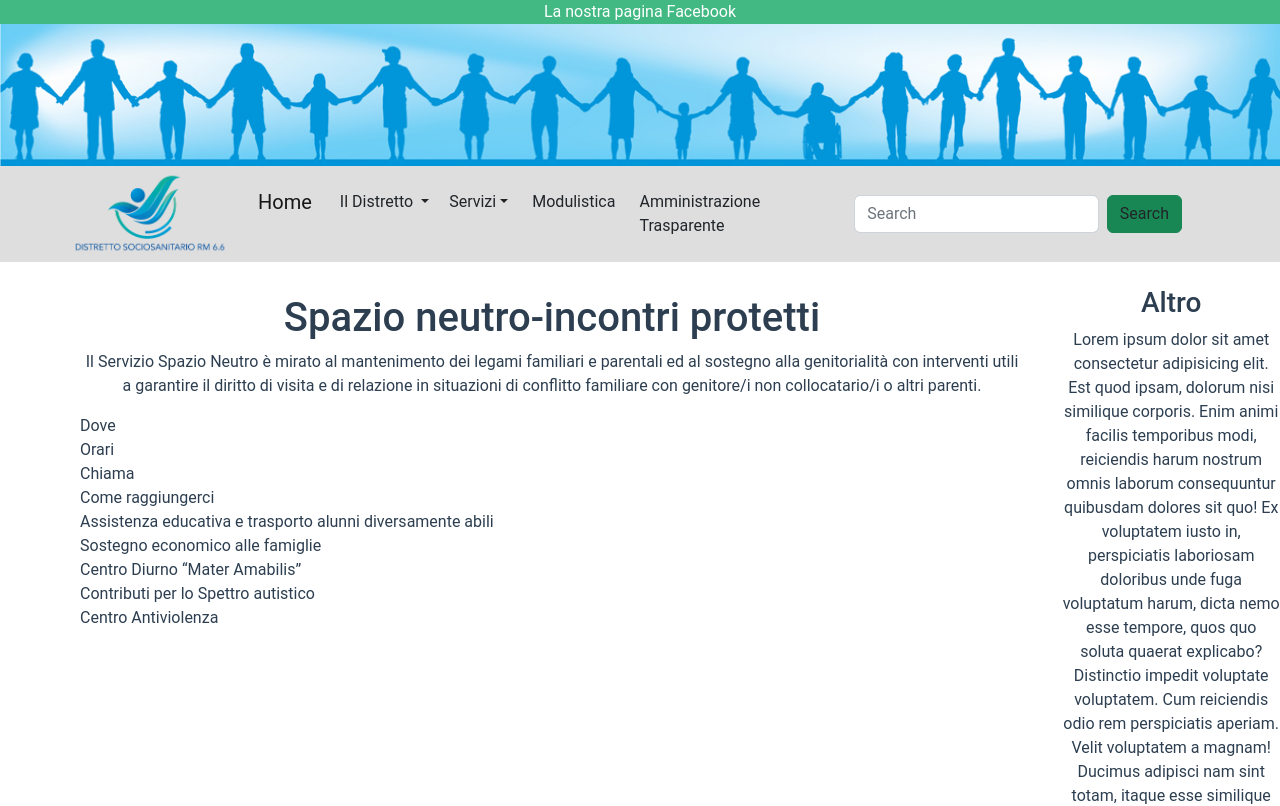
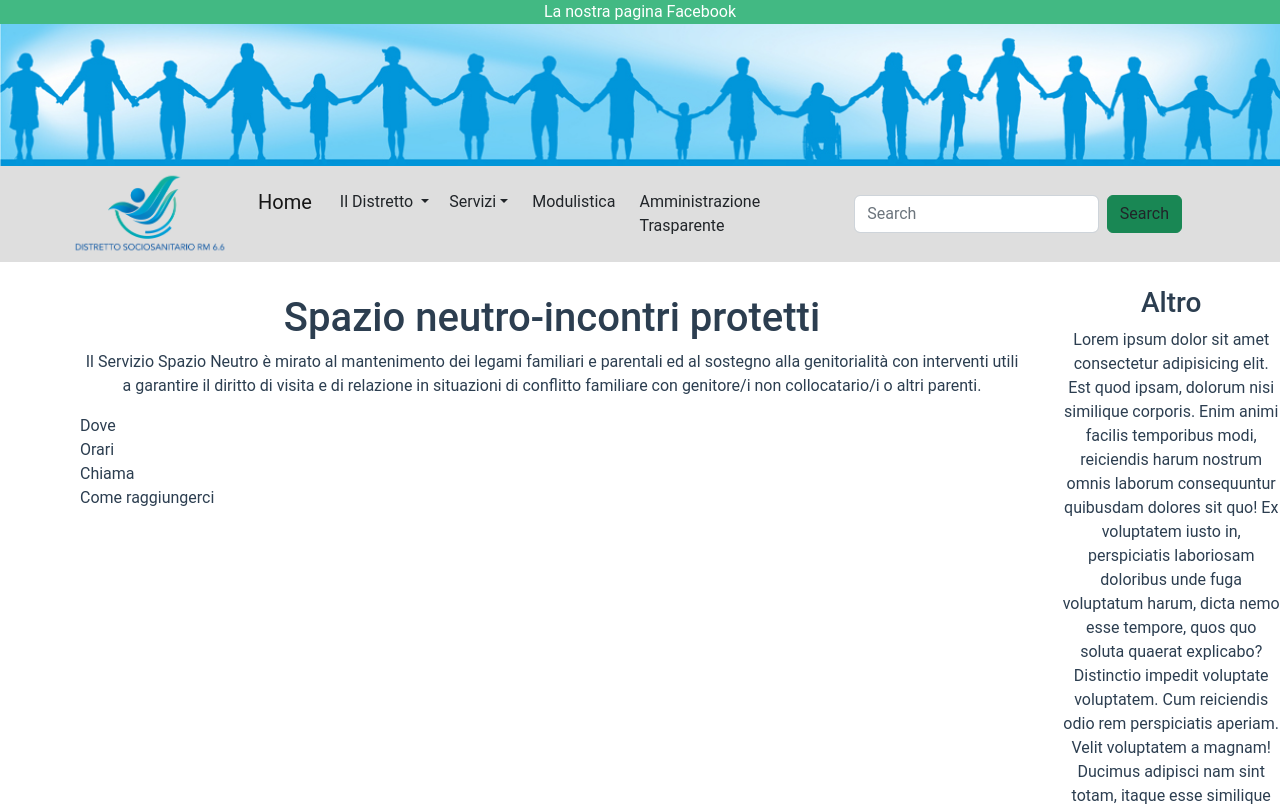
Before and after one commit to Ruma303/ciglieri-demo, a Vue app: page /spazio-neutro-incontri-protetti in a window 1280 px wide. Shown: the top 806 px of the page. Built offline with nearby package versions, Linux system fonts and the light colour scheme.

Commit message:
modifica spazio neutro component

```diff
--- a/src/views/Servizi/Famiglie e minori/SpazioNeutroIncontriProtetti.vue
+++ b/src/views/Servizi/Famiglie e minori/SpazioNeutroIncontriProtetti.vue
@@ -9,11 +9,6 @@
         <li>Orari</li>
         <li>Chiama</li>
         <li>Come raggiungerci</li>
-        <li>Assistenza educativa e trasporto alunni diversamente abili</li>
-        <li>Sostegno economico alle famiglie </li>
-        <li>Centro Diurno “Mater Amabilis”</li>
-        <li>Contributi per lo Spettro autistico</li>
-        <li> Centro Antiviolenza</li>
       </ul>
 
 
```
